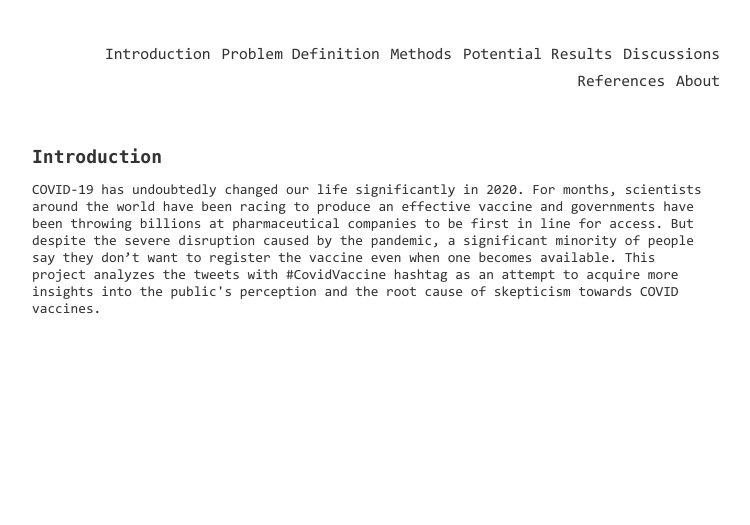
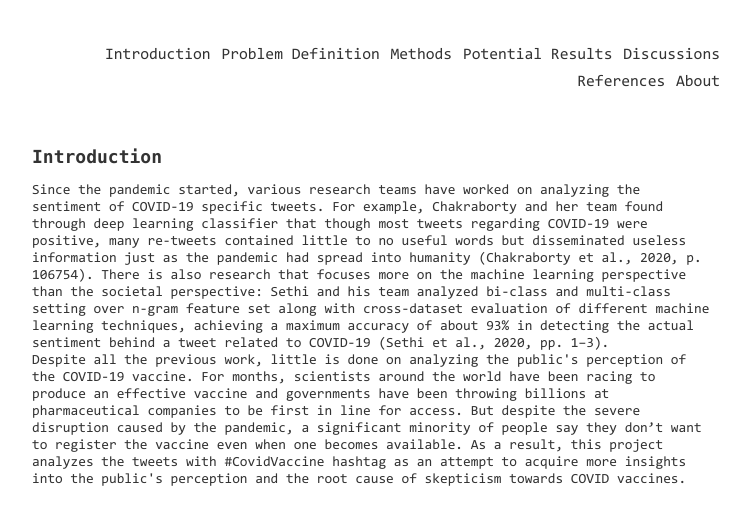
Before and after one commit to zhiyichenGT/zhiyichen.github.io, a Jekyll site: the page built from index.html, in a window 1280 px wide. Shown: the top 525 px of the page, without its empty margins (268-1018 px from the left). Built offline with Jekyll 4.4.1, drawn with Linux system fonts in a browser that asks for light colours.

```diff
--- a/index.html
+++ b/index.html
@@ -4,5 +4,8 @@ title: Introduction
 ---
 <h1 id="logistics">Introduction<br>
 </h1>
-<p>COVID-19 has undoubtedly changed our life significantly in 2020. For months, scientists around the world have been racing to produce an effective vaccine and governments have been throwing billions at pharmaceutical companies to be first in line for access. But despite the severe disruption caused by the pandemic, a significant minority of people say they don’t want to register the vaccine even when one becomes available. This project analyzes the tweets with #CovidVaccine hashtag as an attempt to acquire more insights into the public's perception and the root cause of skepticism towards COVID vaccines.
+<p>Since the pandemic started, various research teams have worked on analyzing the sentiment of COVID-19 specific tweets. For example, Chakraborty and her team found through deep learning classifier that though most tweets regarding COVID-19 were positive, many re-tweets contained little to no useful words but disseminated useless information just as the pandemic had spread into humanity (Chakraborty et al., 2020, p. 106754). There is also research that focuses more on the machine learning perspective than the societal perspective: Sethi and his team analyzed bi-class and multi-class setting over n-gram feature set along with cross-dataset evaluation of different machine learning techniques, achieving a maximum accuracy of about 93% in detecting the actual sentiment behind a tweet related to COVID-19 (Sethi et al., 2020, pp. 1–3).
+<br>
+Despite all the previous work, little is done on analyzing the public's perception of the COVID-19 vaccine. For months, scientists around the world have been racing to produce an effective vaccine and governments have been throwing billions at pharmaceutical companies to be first in line for access. But despite the severe disruption caused by the pandemic, a significant minority of people say they don’t want to register the vaccine even when one becomes available. As a result, this project analyzes the tweets with #CovidVaccine hashtag as an attempt to acquire more insights into the public's perception and the root cause of skepticism towards COVID vaccines.
+
 </p>
```
